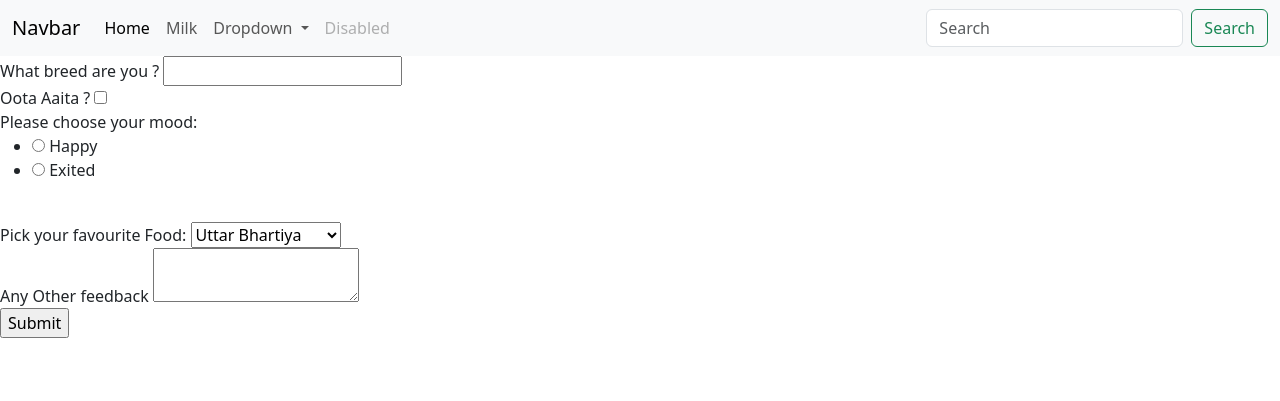
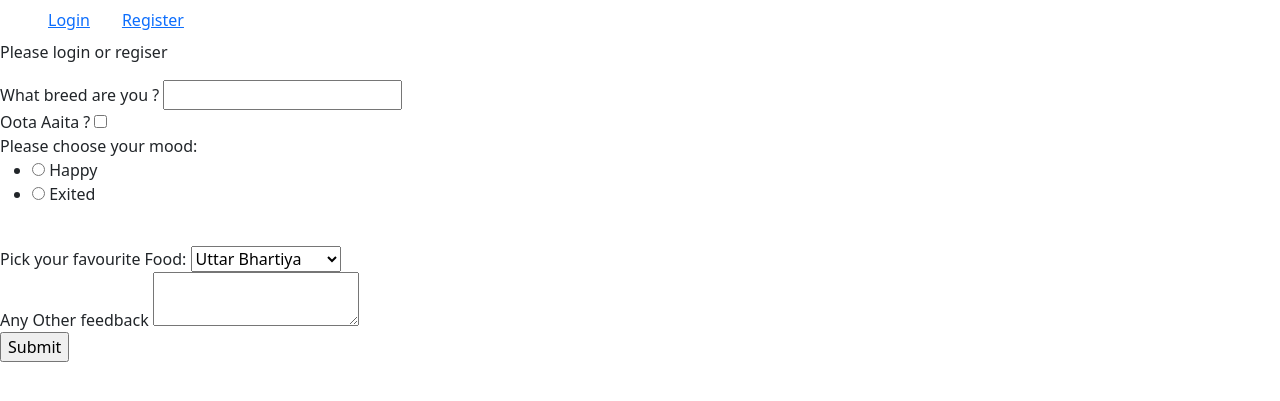
Before and after one commit to vyavasthita/flask-learning, a Flask app: page / in a window 1280 px wide. Shown: the top 401 px of the page. Run offline with Flask 3, Linux system fonts and the light colour scheme.

Commit message:
add user authentication

```diff
--- a/app.py
+++ b/app.py
@@ -6,6 +6,9 @@ from wtforms.fields import (StringField, SubmitField,
         RadioField, SelectField,
         TextAreaField)
 from wtforms.validators import DataRequired
+from flask_login import login_required, login_user, logout_user
+from flask_learning.forms import LoginForm, RegistrationForm
+from flask_learning.models import User
 
 
 class Human(db.Model):
@@ -44,6 +47,54 @@ def home():
 
     return render_template('home.html', form=form)
 
+@app.route('/welcome')
+@login_required
+def welcome():
+    return render_template('welcome.html')
+
+@app.route('/logout')
+@login_required
+def logout():
+    logout_user()
+    flash('You have been logged out')
+    return redirect(url_for('home'))
+
+@app.route('/login', methods=['GET', 'POST'])
+def login():
+    form = LoginForm()
+
+    if form.validate_on_submit():
+        user = User.query.filter_by(email=form.email.data).first()
+
+        if user is not None and user.check_password(form.password.data):
+            login_user(user)
+            flash('Logged in successfully')
+
+            next = request.args.get('next')
+
+            if next == None or not next[0] == '/':
+                next = url_for('welcome')
+
+            return redirect(next)
+
+    return render_template('login.html', form=form)
+
+@app.route('/register', methods=['GET', 'POST'])
+def register():
+    form = RegistrationForm()
+
+    if form.validate_on_submit():
+        user = User(email=form.email.data,
+                    username=form.username.data,
+                    password=form.password.data)
+        db.session.add(user)
+        db.session.commit()
+        flash('Thanks for registration')
+
+        return redirect(url_for('login'))
+
+    return render_template('register.html', form=form)
+
 @app.route('/milk')
 def milk():
     return render_template('milk.html')
--- a/flask_learning/__init__.py
+++ b/flask_learning/__init__.py
@@ -2,9 +2,12 @@ from flask import Flask
 from flask_sqlalchemy import SQLAlchemy
 import os
 from flask_migrate import Migrate
+from flask_login import LoginManager
 
 
 base_dir = os.path.abspath(os.path.dirname(__file__))
+
+login_manager = LoginManager()
 
 
 app = Flask(__name__)
@@ -15,6 +18,8 @@ app.config['SQLALCHEMY_TRACK_MODIFICATIONS'] = False
 
 db = SQLAlchemy(app)
 migrate = Migrate(app, db)
+login_manager.init_app(app)
+login_manager.login_view = 'login'
 
 from flask_learning.person.views import person_blueprint
 from flask_learning.hobby.views import hobby_blueprint
--- a/flask_learning/templates/base.html
+++ b/flask_learning/templates/base.html
@@ -11,43 +11,24 @@
 
     </head>
     <body>
-        <nav class="navbar navbar-expand-lg bg-body-tertiary">
-        <div class="container-fluid">
-            <a class="navbar-brand" href="#">Navbar</a>
-            <button class="navbar-toggler" type="button" data-bs-toggle="collapse" data-bs-target="#navbarSupportedContent" aria-controls="navbarSupportedContent" aria-expanded="false" aria-label="Toggle navigation">
-            <span class="navbar-toggler-icon"></span>
-            </button>
-            <div class="collapse navbar-collapse" id="navbarSupportedContent">
-            <ul class="navbar-nav me-auto mb-2 mb-lg-0">
-                <li class="nav-item">
-                <a class="nav-link active" aria-current="page" href="{{ url_for('home') }}">Home</a>
+        <ul class="nav">
+            <li class="nav-link">
+                <a href="{{ url_for('home') }}"></a>
+            </li>
+
+            {% if current_user.is_authenticated %}
+                <li class="nav-link">
+                    <a href="{{ url_for('logout') }}">Logout</a>
                 </li>
-                <li class="nav-item">
-                <a class="nav-link" href="{{ url_for('milk') }}">Milk</a>
+            {% else %}
+                <li class="nav-link">
+                    <a href="{{ url_for('login') }}">Login</a>
                 </li>
-                <li class="nav-item dropdown">
-                <a class="nav-link dropdown-toggle" href="#" role="button" data-bs-toggle="dropdown" aria-expanded="false">
-                    Dropdown
-                </a>
-                <ul class="dropdown-menu">
-                    <li><a class="dropdown-item" href="{{ url_for('person.add_person') }}">Add Human</a></li>
-                    <li><a class="dropdown-item" href="{{ url_for('person.delete_person') }}">Delete Human</a></li>
-                    <li><a class="dropdown-item" href="{{ url_for('person.list_person') }}">List Human</a></li>
-                    <li><hr class="dropdown-divider"></li>
-                    <li><a class="dropdown-item" href="{{ url_for('info') }}">Adiyogi</a></li>
-                </ul>
+                <li class="nav-link">
+                    <a href="{{ url_for('register') }}">Register</a>
                 </li>
-                <li class="nav-item">
-                <a class="nav-link disabled">Disabled</a>
-                </li>
-            </ul>
-            <form class="d-flex" role="search">
-                <input class="form-control me-2" type="search" placeholder="Search" aria-label="Search">
-                <button class="btn btn-outline-success" type="submit">Search</button>
-            </form>
-            </div>
-        </div>
-        </nav>
+            {% endif %}
+        </ul>
         {% block content %}
         {% endblock %}
     </body>
--- a/flask_learning/templates/home.html
+++ b/flask_learning/templates/home.html
@@ -1,6 +1,18 @@
 {% extends 'base.html' %}
 
 {% block content %}
+
+<div class="jumbotron">
+    {% if current_user.is_authenticated %}
+        <p>
+            Namaste {{ current_user.username }}
+        </p>
+    {% else %}
+    <p>
+        Please login or regiser
+    </p>
+    {% endif %}
+</div>
 
 {% for message in get_flashed_messages() %}
     <div class="alert alert-warning alert-dismissible fade show" role="alert">
--- a/pyproject.toml
+++ b/pyproject.toml
@@ -12,6 +12,9 @@ flask = "^2.2.3"
 flask-wtf = "^1.1.1"
 flask-sqlalchemy = "^3.0.3"
 flask-migrate = "^4.0.4"
+flask-bcrypt = "^1.0.1"
+flask-login = "^0.6.2"
+email-validator = "^1.3.1"
 
 
 [build-system]
```
Also changed, not shown: flask_learning/forms.py (+27 -1 lines), flask_learning/models.py (+22 -1 lines), flask_learning/templates/login.html (added, +12 -0 lines), flask_learning/templates/register.html (added, +16 -0 lines), flask_learning/templates/welcome.html (added, +10 -0 lines), migrations/versions/e90bd13efe28_add_user_authentication.py (added, +42 -0 lines), 1 other file.
